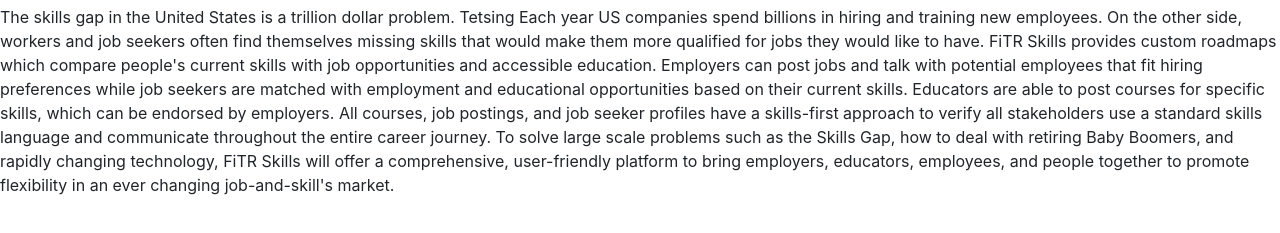
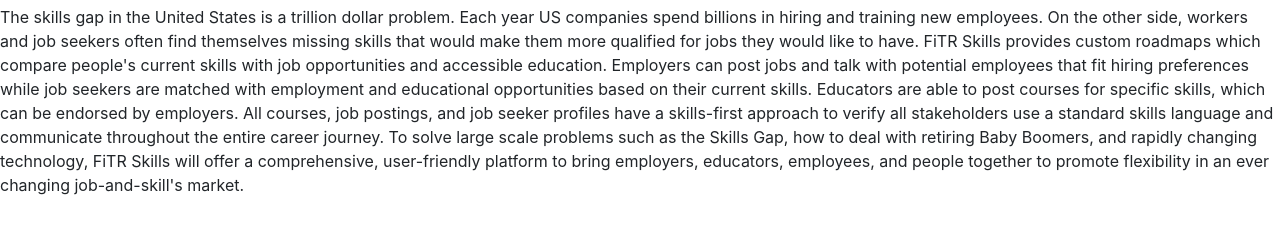
Before and after one commit to Lixnir/SeniorProjectInfoSite, a plain HTML site: page index.html in a window 1280 px wide. Shown: the part 107-340 px from the top of the page. Drawn offline with nearby package versions, Linux system fonts and the light colour scheme.

Commit message:
revert testing change

```diff
--- a/index.html
+++ b/index.html
@@ -36,7 +36,7 @@
         </ul>
     </nav>
     <h1>Project Synopsis</h1>
-    <p>The skills gap in the United States is a trillion dollar problem. Tetsing Each year US companies spend billions in hiring
+    <p>The skills gap in the United States is a trillion dollar problem. Each year US companies spend billions in hiring
         and training new employees. On the other side, workers and job seekers often find themselves missing skills that
         would make them more qualified for jobs they would like to have. FiTR Skills provides custom roadmaps which
         compare people's current skills with job opportunities and accessible education. Employers can post jobs and
```
